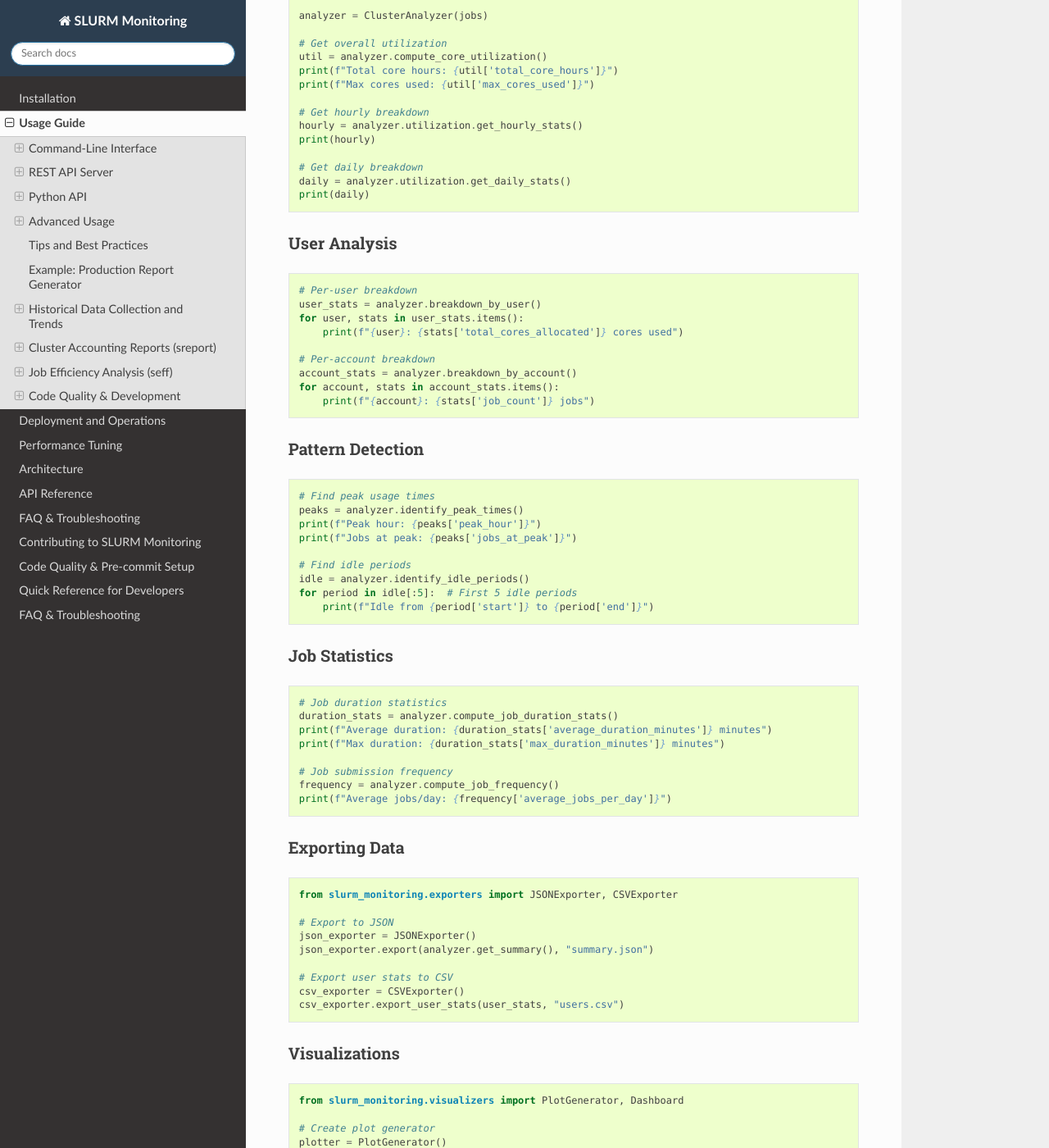
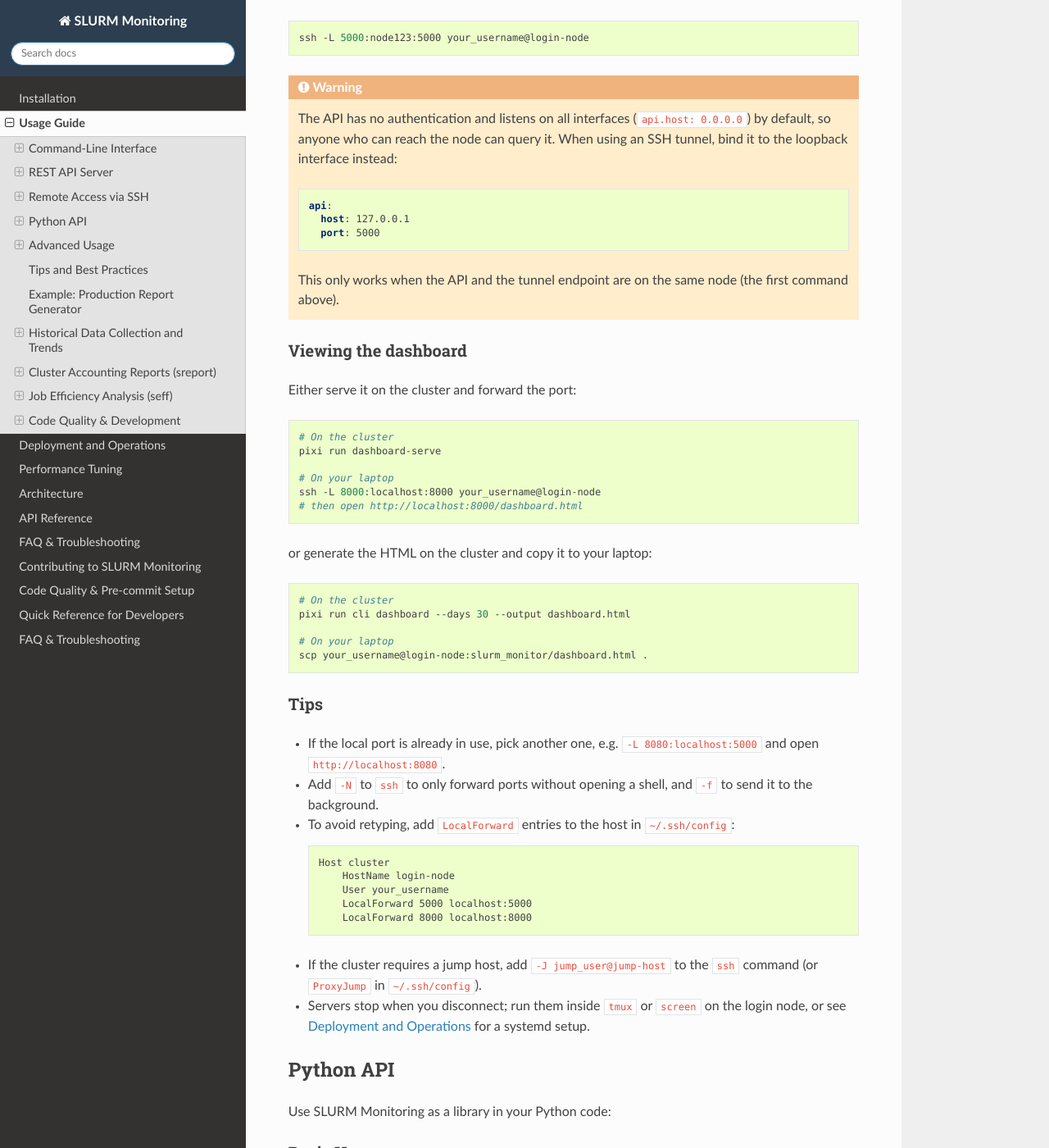
Before and after one commit to HealthyPear/slurm_monitor, a Sphinx documentation site: the page built from docs/usage.rst, in a window 1280 px wide and 1400 px high, scrolled down 3763 px. Shown: the whole window at 82% size. Built offline with Sphinx 7.4.7 and the Read the Docs theme 3.1.0, drawn with Linux system fonts in a browser that asks for light colours; some of the changed text lies outside the part shown.

Commit message:
docs: remote access via ssh

```diff
--- a/docs/faq.rst
+++ b/docs/faq.rst
@@ -23,9 +23,9 @@ A: Not with the current implementation. You need SLURM client tools. However, yo
 
 A: Currently, commands are run locally. To monitor a remote cluster:
 
-1. Run on the remote cluster's login node, or
-2. Manually configure SSH tunneling, or
-3. Set ``host`` in configuration (if remote SLURM daemon is available)
+1. Run on the remote cluster's login node and view the results from your laptop
+   with SSH port forwarding or ``scp`` (see :ref:`remote-access`), or
+2. Set ``host`` in configuration (if remote SLURM daemon is available)
 
 Future versions will have better remote support.
 
--- a/docs/usage.rst
+++ b/docs/usage.rst
@@ -164,6 +164,105 @@ API Endpoints
 .. code-block:: bash
 
     curl http://localhost:5000/api/v1/running-jobs
+
+.. _remote-access:
+
+Remote Access via SSH
+---------------------
+
+A common setup is to clone the repository on the cluster, run it there (where
+``sacct``, ``sinfo`` and ``squeue`` are available) and view the results in a
+browser on your laptop. Nothing needs to be installed on the laptop besides
+``ssh``.
+
+Port forwarding for the REST API
+^^^^^^^^^^^^^^^^^^^^^^^^^^^^^^^^
+
+1. **On the cluster login node**, start the API:
+
+   .. code-block:: bash
+
+       cd slurm_monitor
+       pixi run api
+
+2. **On your laptop**, in a separate terminal, forward the port:
+
+   .. code-block:: bash
+
+       ssh -L 5000:localhost:5000 your_username@login-node
+
+3. **On your laptop**, open ``http://localhost:5000/api/v1/health`` in the
+   browser, or use ``curl``.
+
+If the API runs on a compute node rather than the login node, forward to that
+node through the login node (``node123`` is an example name):
+
+.. code-block:: bash
+
+    ssh -L 5000:node123:5000 your_username@login-node
+
+.. warning::
+
+    The API has no authentication and listens on all interfaces
+    (``api.host: 0.0.0.0``) by default, so anyone who can reach the node can
+    query it. When using an SSH tunnel, bind it to the loopback interface
+    instead:
+
+    .. code-block:: yaml
+
+        api:
+          host: 127.0.0.1
+          port: 5000
+
+    This only works when the API and the tunnel endpoint are on the same node
+    (the first command above).
+
+Viewing the dashboard
+^^^^^^^^^^^^^^^^^^^^^
+
+Either serve it on the cluster and forward the port:
+
+.. code-block:: bash
+
+    # On the cluster
+    pixi run dashboard-serve
+
+    # On your laptop
+    ssh -L 8000:localhost:8000 your_username@login-node
+    # then open http://localhost:8000/dashboard.html
+
+or generate the HTML on the cluster and copy it to your laptop:
+
+.. code-block:: bash
+
+    # On the cluster
+    pixi run cli dashboard --days 30 --output dashboard.html
+
+    # On your laptop
+    scp your_username@login-node:slurm_monitor/dashboard.html .
+
+Tips
+^^^^
+
+- If the local port is already in use, pick another one, e.g.
+  ``-L 8080:localhost:5000`` and open ``http://localhost:8080``.
+- Add ``-N`` to ``ssh`` to only forward ports without opening a shell, and
+  ``-f`` to send it to the background.
+- To avoid retyping, add ``LocalForward`` entries to the host in
+  ``~/.ssh/config``:
+
+  .. code-block:: text
+
+      Host cluster
+          HostName login-node
+          User your_username
+          LocalForward 5000 localhost:5000
+          LocalForward 8000 localhost:8000
+
+- If the cluster requires a jump host, add ``-J jump_user@jump-host`` to the
+  ``ssh`` command (or ``ProxyJump`` in ``~/.ssh/config``).
+- Servers stop when you disconnect; run them inside ``tmux`` or ``screen`` on
+  the login node, or see :doc:`deployment` for a systemd setup.
 
 Python API
 ----------
@@ -436,7 +535,7 @@ To enable trend analysis, set up automatic collection via cron:
 
    .. code-block:: bash
 
-       ssh cp02  # or your SLURM login node
+       ssh your-login-node-name  # or your SLURM login node
 
 2. **Open your crontab:**
 
```
